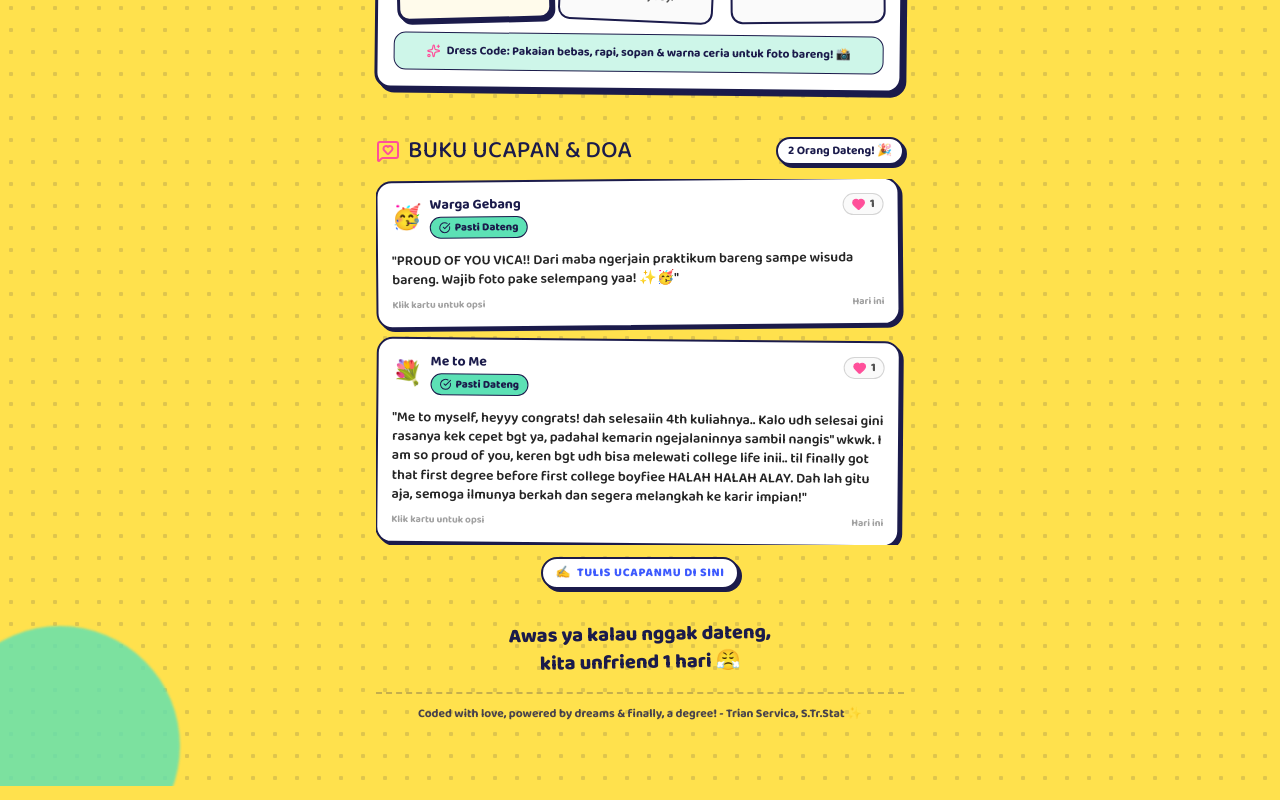
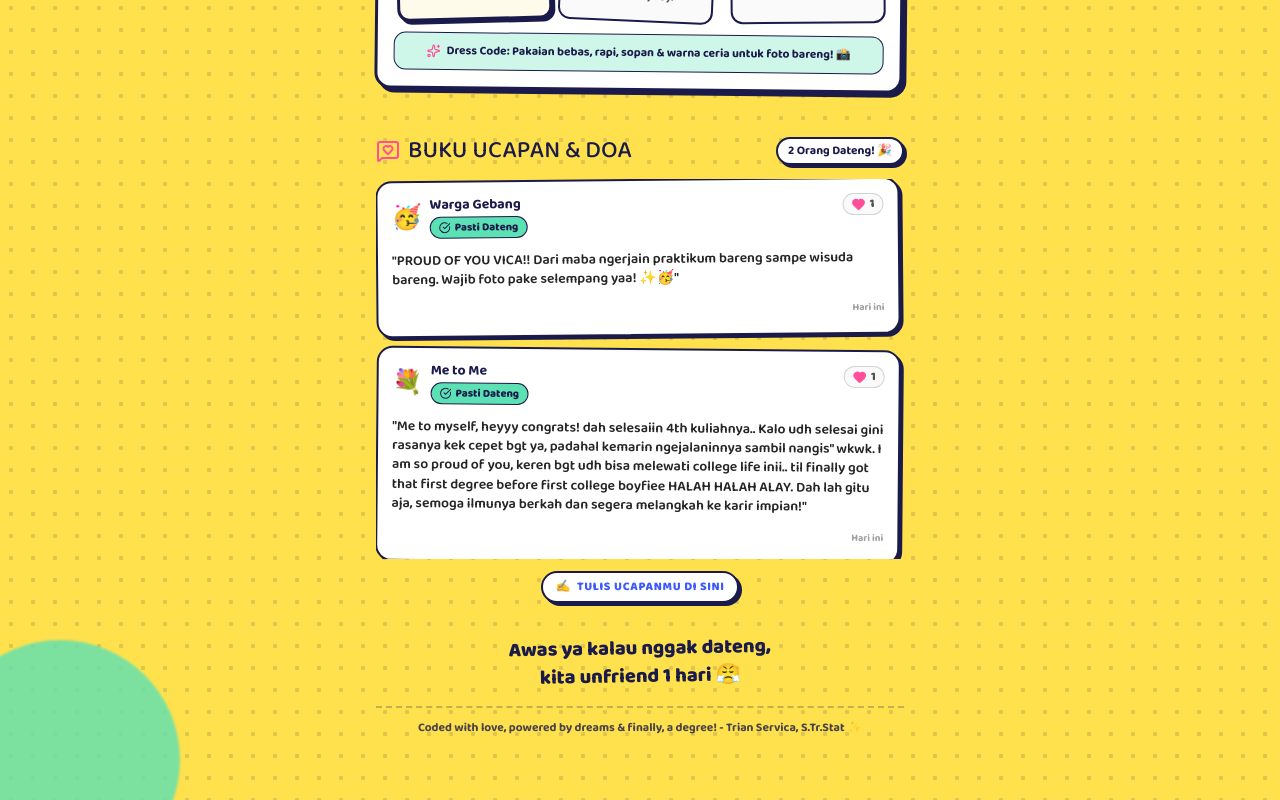
Before and after one commit to trnsvca/Wisuda-Vica, a React (Vite) app: page / in a window 1280 px wide. Shown: the part 1609-2409 px from the top of the page. Built offline with nearby package versions, Linux system fonts and the light colour scheme; a web font is replaced by a local one.

Commit message:
style: simplify wishes card footer
Remove toggle hint and align timestamp to the right for a cleaner UI.

```diff
--- a/src/components/WishesWall.tsx
+++ b/src/components/WishesWall.tsx
@@ -125,9 +125,10 @@ export const WishesWall: React.FC<WishesWallProps> = ({
                 "{w.message}"
               </p>
 
-              <div className="mt-2 flex items-center justify-between text-[10px] text-neutral-400 font-bold">
-                <span>{isSelected ? 'Klik lagi untuk menutup' : 'Klik kartu untuk opsi'}</span>
-                <span>{w.timestamp}</span>
+              <div className="mt-2 text-right">
+                <span className="text-[10px] text-neutral-400 font-bold">
+                  {w.timestamp}
+                </span>
               </div>
             </div>
           );
```
